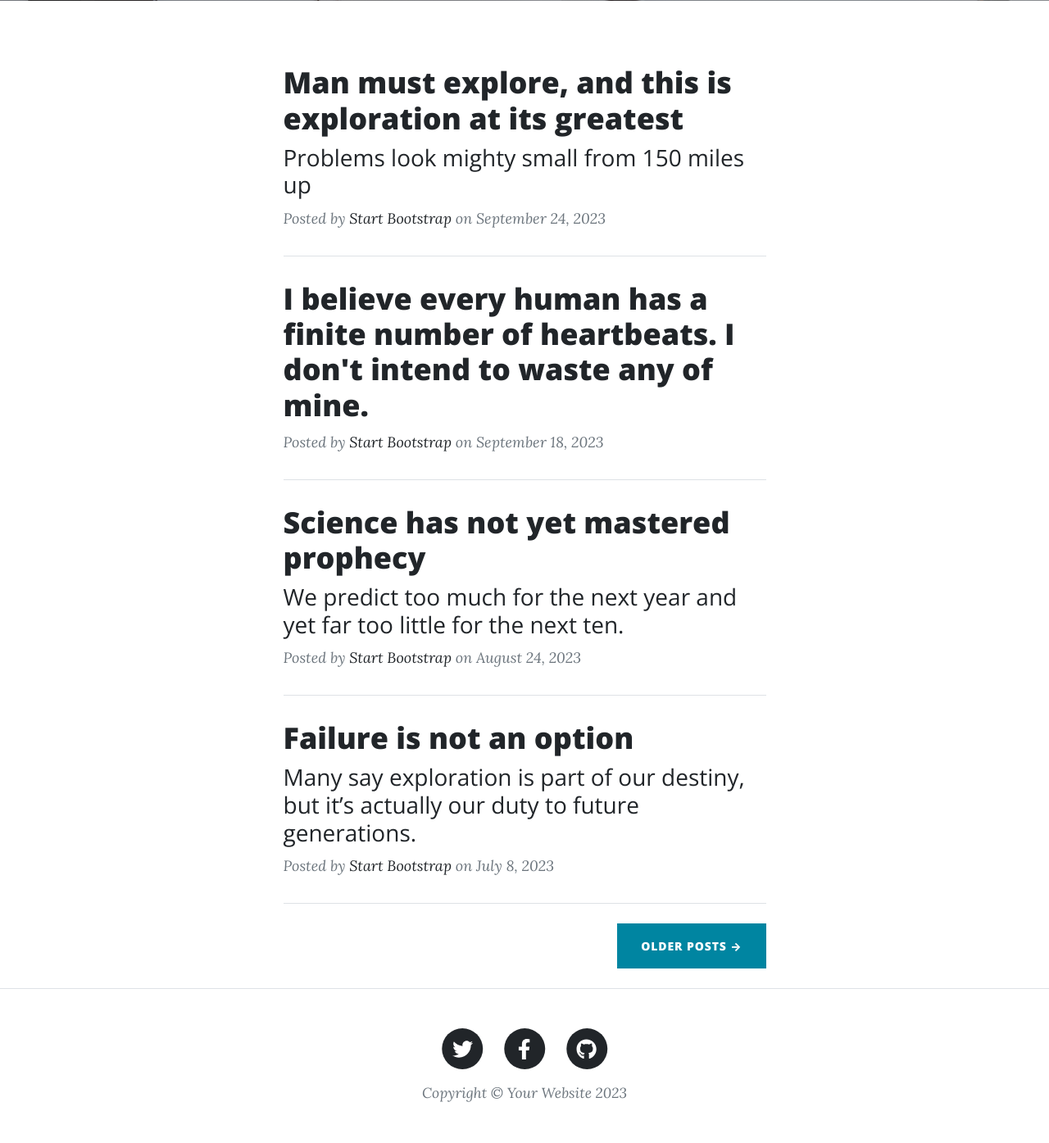
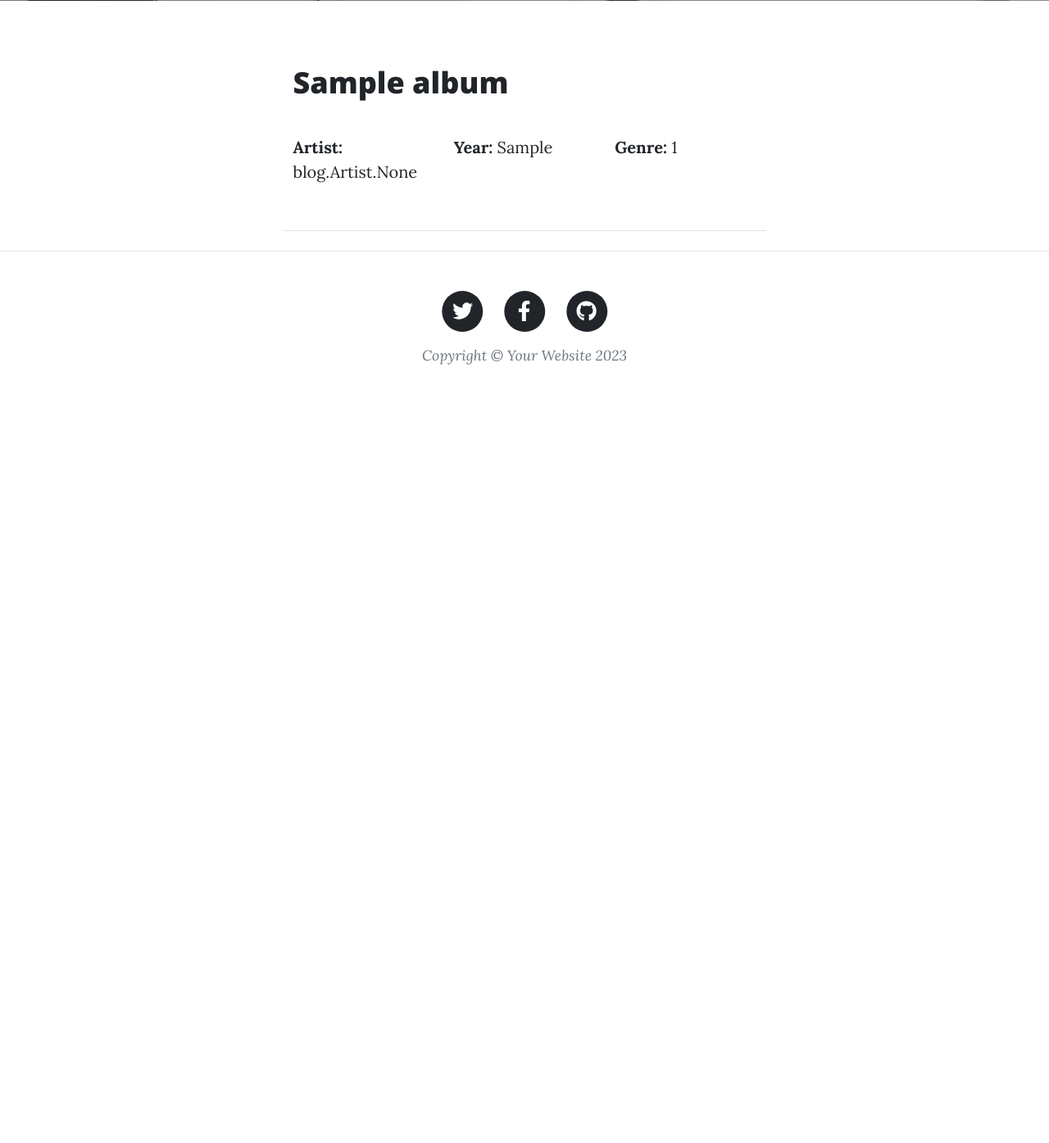
Before and after one commit to Dylangroome/Pro-4-Album-Ranking, a Django app: template templates/index.html in a window 1280 px wide. Shown: the part 531-1926 px from the top of the page at 82% size. After the commit the page ends 976 px from the top, so only its background shows below. Run offline with Django 3.2, Linux system fonts and the light colour scheme; the template is opened without the code that fills it: values that come from a table or form of the project are taken from there, others are empty; tables that the repository leaves empty hold one stand-in row (values such as "Sample post"); some libraries are stand-ins or nearby versions.

Commit message:
simplify models

```diff
--- a/blog/models.py
+++ b/blog/models.py
@@ -5,76 +5,47 @@
 
 STATUS = ((0, "Draft"), (1, "Published"))
 
+GENRE_CHOICES = ((1, "HipPop"), (2, "RnB"))
 
-class Genre(models.Model):
-	title = models.CharField(max_length=25)
-
-	def __str__(self):
-		return self.name
+RATE_CHOICES = (
+    (1, '1 - Burn it'),
+    (2, '2 - Mute'),
+    (3, '3 - Terrible'),
+    (4, '4 - Bad'),
+    (5, '5 - OK'),
+    (6, '6 - Listenable'),
+    (7, '7 - Good'),
+    (8, '8 - Recommended'),
+    (9, '9 - Perfect'),
+    (10, '10 - Master Piece'),
+)
 
 
 class Artist(models.Model):
-	name = models.CharField(max_length=70, unique=True)
-	featured_image = CloudinaryField('image', default='placeholder')
+    name = models.CharField(max_length=70, unique=True)
+    featured_image = CloudinaryField('image', default='placeholder')
 
-	def __str__(self):
-		return self.name
-
-
-class Rating(models.Model):
-	source = models.CharField(max_length=50)
-	rating = models.CharField(max_length=10)
-
-	def __str__(self):
-		return self.source
+    def __str__(self):
+        return self.name
 
 
 class Album(models.Model):
-	title = models.CharField(max_length=200)
-	slug = models.SlugField(max_length=200, unique=True)
-	year = models.CharField(max_length=25, blank=True)
-	rated = models.CharField(max_length=10, blank=True)
-	released = models.CharField(max_length=25, blank=True)
-	content = models.TextField()
-	excerpt = models.TextField(blank=True)
-	genre = models.ManyToManyField(Genre, blank=True)
-	artist = models.ManyToManyField(Artist, blank=True)
-	created_on = models.DateTimeField(auto_now_add=True)
-	status = models.IntegerField(choices=STATUS, default=0)
-	featured_image = CloudinaryField('image', default='placeholder')
-	ratings = models.ManyToManyField(Rating, blank=True)
+    title = models.CharField(max_length=200)
+    slug = models.SlugField(max_length=200, unique=True)
+    year = models.CharField(max_length=25, blank=True)
+    rated = models.CharField(max_length=10, blank=True)
+    released = models.CharField(max_length=25, blank=True)
+    content = models.TextField()
+    excerpt = models.TextField(blank=True)
+    genre = models.PositiveSmallIntegerField(choices=GENRE_CHOICES, default=1)
+    artist = models.ManyToManyField(Artist, blank=True)
+    created_on = models.DateTimeField(auto_now_add=True)
+    status = models.IntegerField(choices=STATUS, default=0)
+    featured_image = CloudinaryField('image', default='placeholder')
+    rate = models.PositiveSmallIntegerField(choices=RATE_CHOICES, default=7)
 
-	class Meta:
-		ordering = ["created_on"]
+    class Meta:
+        ordering = ["created_on"]
 
-	def __str__(self):
-		return self.title
-
-
-RATE_CHOICES = [
-	(1, '1 - Burn it'),
-	(2, '2 - Mute'),
-	(3, '3 - Terrible'),
-	(4, '4 - Bad'),
-	(5, '5 - OK'),
-	(6, '6 - Listenable'),
-	(7, '7 - Good'),
-	(8, '8 - Recommended'),
-	(9, '9 - Perfect'),
-	(10, '10 - Master Piece'),
-]
-
-
-class Comment(models.Model):
-	album = models.ForeignKey(Album, on_delete=models.CASCADE, related_name="comments")
-	name = models.CharField(max_length=80)
-	email = models.EmailField()
-	body = models.TextField()
-	created_on = models.DateTimeField(auto_now_add=True)
-	approved = models.BooleanField(default=False)
-
-	class Meta:
-		ordering = ["created_on"]
-
-	def __str__(self):
-		return f"Comment {self.body} by {self.name}"
+    def __str__(self):
+        return self.title
--- a/templates/index.html
+++ b/templates/index.html
@@ -4,67 +4,47 @@
 
 {% load static %}
 
+
 <!-- Main Content-->
 <div class="container px-4 px-lg-5">
     <div class="row gx-4 gx-lg-5 justify-content-center">
         <div class="col-md-10 col-lg-8 col-xl-7">
+            <!-- Main Content -->
+
+            <!-- Content Goes here -->
+
+            <div class="container">
                 <!-- Post preview-->
                 <div class="post-preview">
-                <a href="templates/post.html">
-                    <h2 class="post-title">Man must explore, and this is exploration at its greatest</h2>
-                    <h3 class="post-subtitle">Problems look mighty small from 150 miles up</h3>
+
+                    <a href="{% url 'post' %}">
+                        <h2 class="post-title">{{ Album.title }}</h2>
                     </a>
+                    <div class="row">
+                        <div class="col-lg-4 col-md-4 post-meta">
                             <p class="post-meta">
-                    Posted by
-                    <a href="#!">Start Bootstrap</a>
-                    on September 24, 2023
+                                <b>Artist:</b> {{ Album.artist }}
                             </p>
                         </div>
-            <!-- Divider-->
-            <hr class="my-4" />
-            <!-- Post preview-->
-            <div class="post-preview">
-                <a href="templates/post.html"><h2 class="post-title">I believe every human has a finite number of heartbeats. I don't intend to waste any of mine.</h2></a>
+                        <div class="col-lg-4 col-md-4 post-meta">
                             <p class="post-meta">
-                    Posted by
-                    <a href="#!">Start Bootstrap</a>
-                    on September 18, 2023
+                            <b>Year:</b> {{ Album.year }}
                             </p>
                         </div>
-            <!-- Divider-->
-            <hr class="my-4" />
-            <!-- Post preview-->
-            <div class="post-preview">
-                <a href="templates/post.html">
-                    <h2 class="post-title">Science has not yet mastered prophecy</h2>
-                    <h3 class="post-subtitle">We predict too much for the next year and yet far too little for the next ten.</h3>
-                </a>
+                        <div class="col-lg-4 col-md-4 post-meta gender">
                             <p class="post-meta">
-                    Posted by
-                    <a href="#!">Start Bootstrap</a>
-                    on August 24, 2023
+                            <b>Genre:</b> {{ Album.genre }}
                             </p>
                         </div>
-            <!-- Divider-->
-            <hr class="my-4" />
-            <!-- Post preview-->
-            <div class="post-preview">
-                <a href="templates/post.html">
-                    <h2 class="post-title">Failure is not an option</h2>
-                    <h3 class="post-subtitle">Many say exploration is part of our destiny, but it’s actually our duty to future generations.</h3>
-                </a>
-                <p class="post-meta">
-                    Posted by
-                    <a href="#!">Start Bootstrap</a>
-                    on July 8, 2023
-                </p>
-            </div>
-            <!-- Divider-->
-            <hr class="my-4" />
-            <!-- Pager-->
-            <div class="d-flex justify-content-end mb-4"><a class="btn btn-primary text-uppercase" href="#!">Older Posts →</a></div>
+
                     </div>
                 </div>
             </div>
 
+            <hr class="my-4">
+        </div>
+    </div>
+
+</div>
+
 {% endblock %}
```
Also changed, not shown: blog/admin.py (+9 -9 lines), blog/migrations/0005_auto_20230419_1115.py (added). Lines whose indentation alone changed are shown as unchanged.
